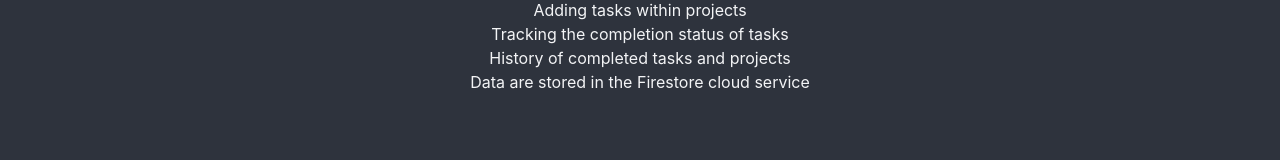
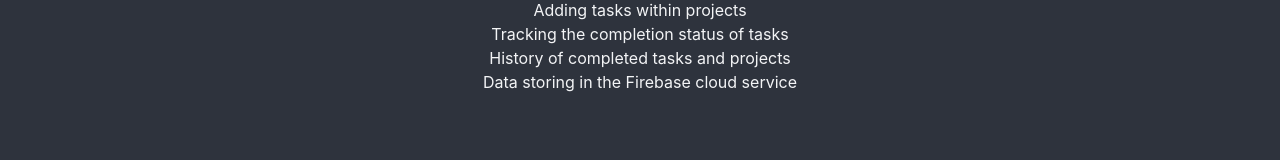
Before and after one commit to t-pavlik/TaskMaster, a Vue app: page / in a window 1280 px wide. Shown: the part 462-622 px from the top of the page. Built offline with nearby package versions, Linux system fonts and the light colour scheme.

Commit message:
Upravy vzhledu

```diff
--- a/src/components/HomeView.vue
+++ b/src/components/HomeView.vue
@@ -18,7 +18,7 @@
           <li>Adding tasks within projects</li>
           <li>Tracking the completion status of tasks</li>
           <li>History of completed tasks and projects</li>
-          <li>Data are stored in the Firestore cloud service</li>
+          <li>Data storing in the Firebase cloud service</li>
         </ul>
       </div>
     </div>
--- a/src/components/TasksView.vue
+++ b/src/components/TasksView.vue
@@ -29,9 +29,14 @@
           </div>
         </header>
 
-        <div class="card-content">
+        <div class="card-content" style="padding: 16px">
           <div class="content">
-            {{ task.content }}
+            <div class="has-text-weight-bold">
+              Task description:
+            </div>
+            <div class="block">
+              {{ task.content }}
+            </div>
           </div>
         </div>
         <div class="card-footer">
```
